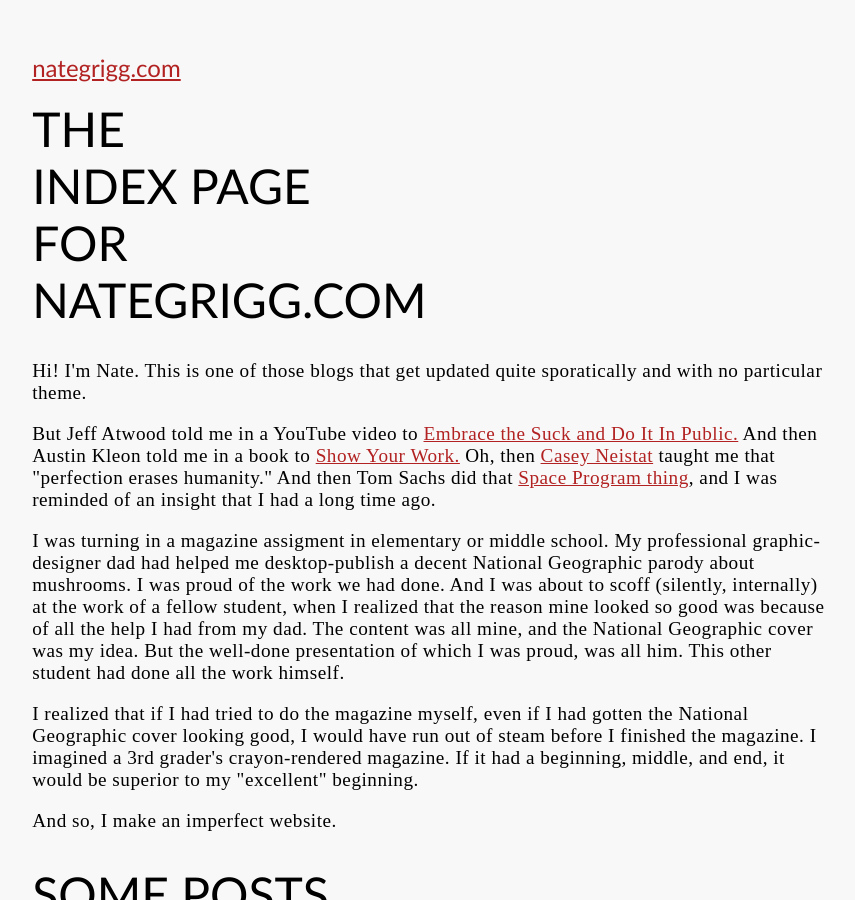
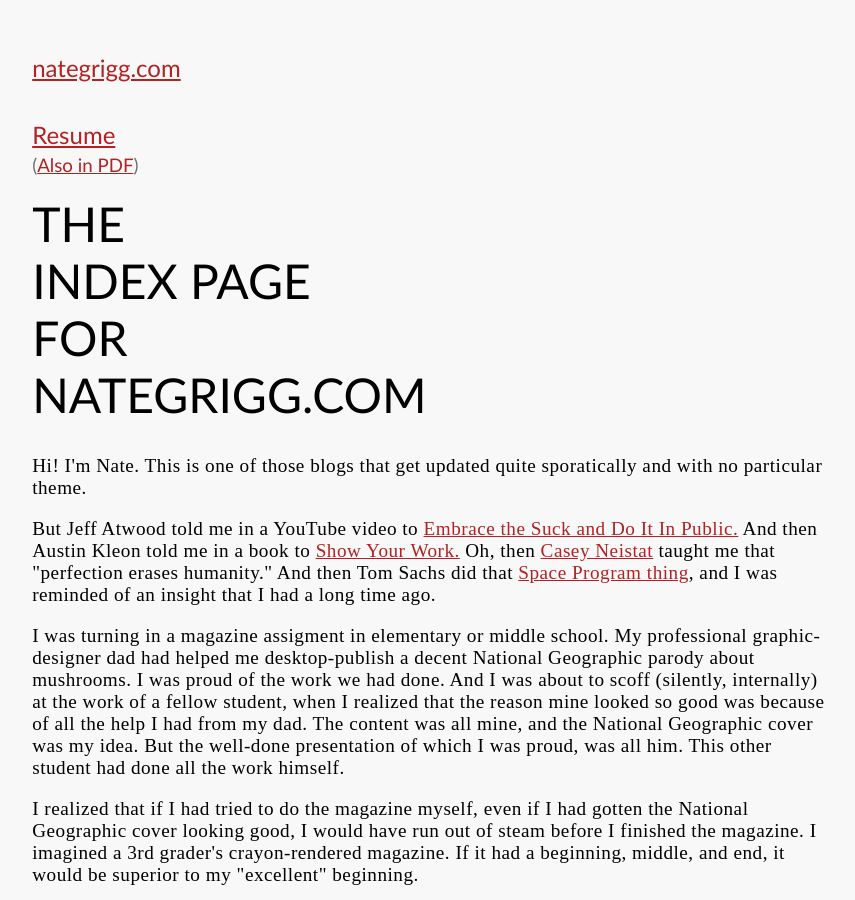
Before and after one commit to n8mob/n8mob.github.io, a Jekyll site: the page built from index.html, in a window 1280 px wide and 900 px high. Shown: the whole window, without its empty margins (19-874 px from the left). Built offline with Jekyll 4.4.1, drawn with Linux system fonts in a browser that asks for light colours.

Commit message:
add resume to home page

```diff
--- a/index.html
+++ b/index.html
@@ -3,6 +3,8 @@ layout: default
 title: Hi, I'm n8!
 ---
 <body>
+    <h2><a href="resume.html">Resume</a></h2>
+    <h3>(<a href="resume.pdf">Also in PDF</a>)</h3>
     <h1>The Index&nbsp;Page for {{ site.title }}</h1>
     <p>Hi! I'm Nate. This is one of those blogs that get updated quite sporatically and with no particular theme.</p>
     <p>But Jeff Atwood told me in a YouTube video to <a href="https://blog.codinghorror.com/how-to-stop-sucking-and-be-awesome-instead/">Embrace the Suck and Do It In Public.</a> And then Austin Kleon told me in a book to <a href="https://austinkleon.com/show-your-work/">Show Your Work.</a> Oh, then <a href="https://www.youtube.com/user/caseyneistat">Casey Neistat</a> taught me that "perfection erases humanity." And then Tom Sachs did that <a href="https://www.tomsachs.org/exhibition/space-program-europa">Space Program thing</a>, and I was reminded of an insight that I had a long time ago.</p>
```
